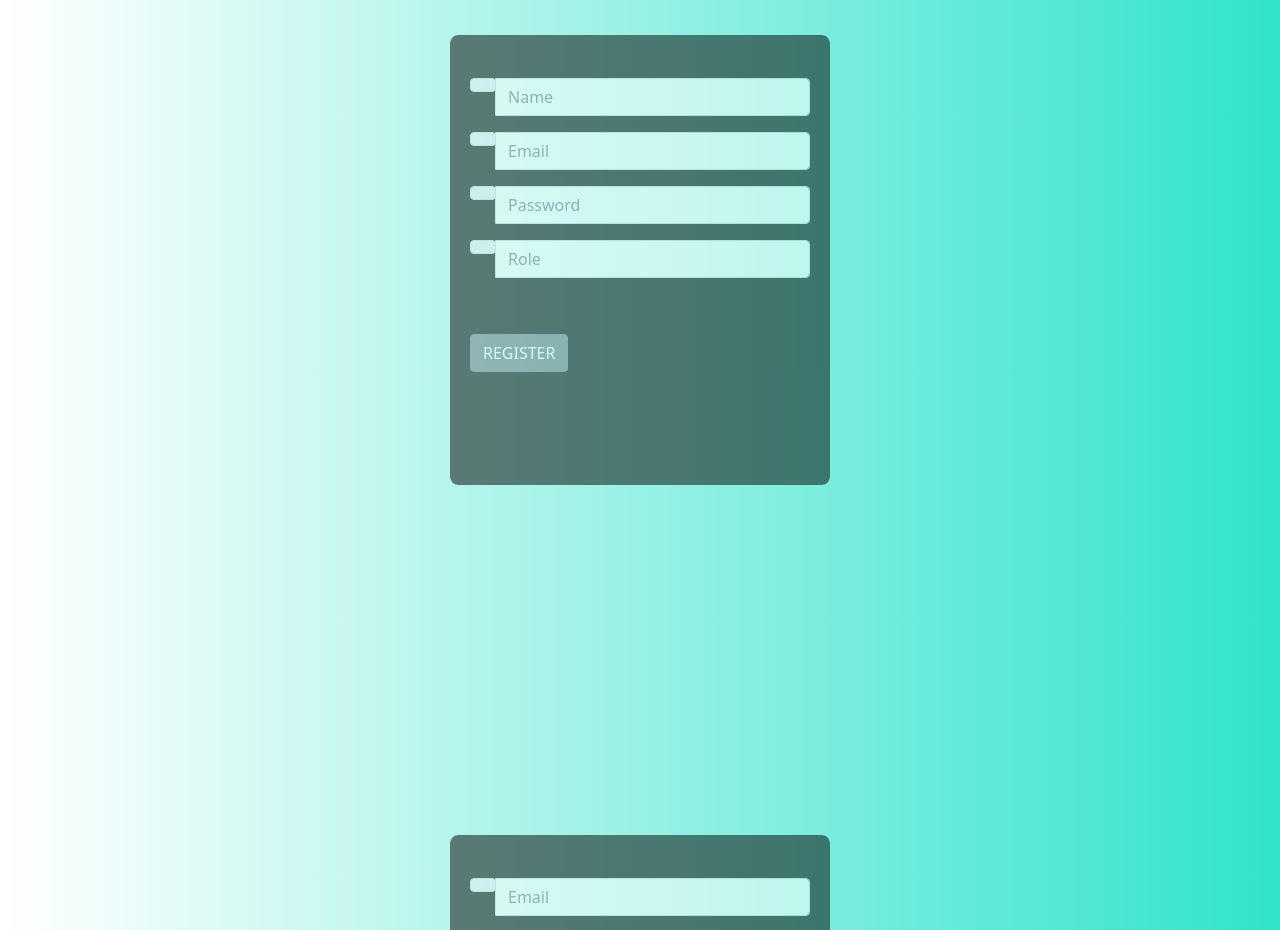
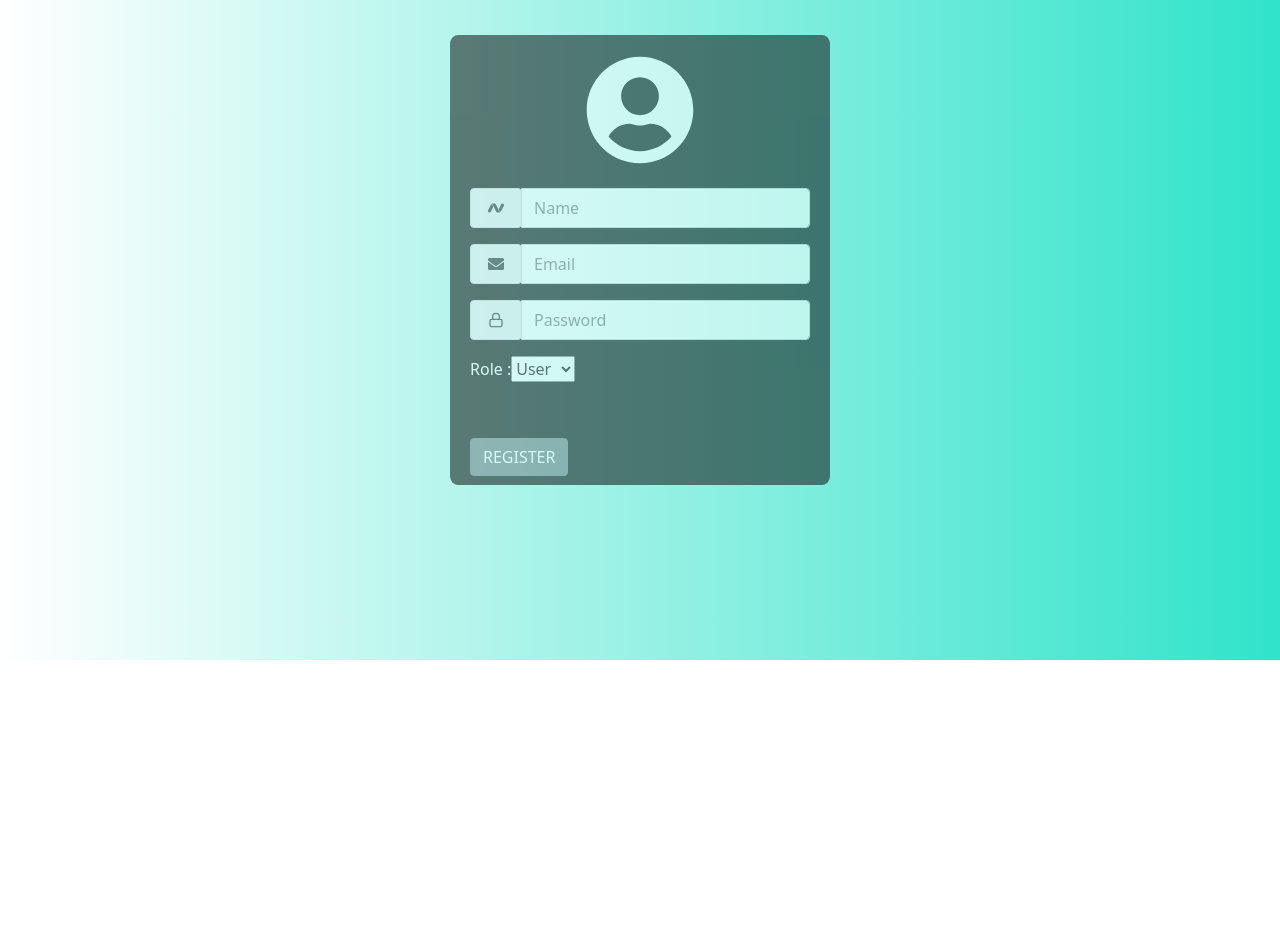
Before and after one commit to shreyoshi754/Sprint-2_Online-Shopping, a React (Create React App) app in the folder Frontend/online-shopping-app/: page / in a window 1280 px wide. Shown: the part 140-1070 px from the top of the page. After the commit the page ends 800 px from the top, so only its background shows below. Built offline with nearby package versions, Linux system fonts and the light colour scheme.

Commit message:
form Login n Register

```diff
--- a/Frontend/online-shopping-app/package.json
+++ b/Frontend/online-shopping-app/package.json
@@ -8,6 +8,7 @@
     "@fortawesome/fontawesome-svg-core": "^6.1.1",
     "@fortawesome/free-regular-svg-icons": "^6.1.1",
     "@fortawesome/free-solid-svg-icons": "^6.1.1",
+    "@fortawesome/react-fontawesome": "^0.1.18",
     "@mui/icons-material": "^5.8.0",
     "@mui/material": "^5.8.0",
     "@testing-library/jest-dom": "^5.16.4",
@@ -19,6 +20,7 @@
     "popper.js": "^1.16.1",
     "react": "^18.1.0",
     "react-dom": "^18.1.0",
+    "react-icons": "^4.3.1",
     "react-redux": "^8.0.1",
     "react-router-dom": "^6.3.0",
     "react-scripts": "5.0.1",
--- a/Frontend/online-shopping-app/src/components/Login.js
+++ b/Frontend/online-shopping-app/src/components/Login.js
@@ -1,5 +1,7 @@
 //import { FontAwesomeIcon } from '@fortawesome/react-fontawesome'
 //import {fa-regular,fa-circle-user} from '@fortawesome/free-solid-svg-icons'
+import { FaUserCircle,FaEnvelope,} from "react-icons/fa";
+import { FiLock } from "react-icons/fi";
 import './Form.css';
 import { useState } from 'react';
 
@@ -73,7 +75,10 @@ export default function Form() {
 		<div className="container">
 			<div className="form-box">
 				<div className="header-form">
-					<h4 className="text-primary text-center"><i class="fa-solid fa-circle-user" style={{ fontSize: "110px" }}></i></h4>
+					{/* <h4 className="text-primary text-center"><
+					i class="fa-solid fa-circle-user" style={{ fontSize: "110px" }}>
+					</i></h4> */}
+					<h4 className="text-primary text-center"><FaUserCircle style={{ fontSize: "110px",color:"white"}} /></h4>
 					<div className="image">
 					</div>
 				</div>
@@ -81,13 +86,13 @@ export default function Form() {
 					<form>
 						<div className="input-group mb-3">
 							<div className="input-group-prepend">
-								<span className="input-group-text"><i class="fa fa-user"></i></span>
+								<span className="input-group-text"><FaEnvelope style={{margin:"5px"}}/></span>
 							</div>
 							<input type="text" className="form-control" placeholder="Email" />
 						</div>
 						<div className="input-group mb-3">
 							<div className="input-group-prepend">
-								<span className="input-group-text"><i class="fa fa-lock"></i></span>
+								<span className="input-group-text"><FiLock style={{margin:"5px"}}/></span>
 							</div>
 							<input type="text" className="form-control" placeholder="Password" />
 						</div>
@@ -97,11 +102,7 @@ export default function Form() {
 							<div><a href="#">Forgot your password</a></div>
 						</div>
 					</form>
-					<div className="social">
-						<a href="#"><i className="fab fa-facebook"></i></a>
-						<a href="#"><i className="fab fa-twitter-square"></i></a>
-						<a href="#"><i className="fab fa-google"></i></a>
-					</div>
+
 				</div>
 			</div>
 		</div>
--- a/Frontend/online-shopping-app/src/components/Register.js
+++ b/Frontend/online-shopping-app/src/components/Register.js
@@ -1,12 +1,15 @@
-import './Form.css';
-import { useState } from 'react';
+import "./Form.css";
+import { useState } from "react";
+import { FaUserCircle,FaEnvelope,} from "react-icons/fa";//MdOutlineDriveFileRenameOutline
+import { FiLock } from "react-icons/fi";
+import { SiNamecheap,SiChevrolet } from "react-icons/si";
 
 export default function Form() {
-
   // States for registration
-    const [name, setName] = useState('');
-    const [email, setEmail] = useState('');
-    const [password, setPassword] = useState('');
+  const [name, setName] = useState("");
+  const [email, setEmail] = useState("");
+  const [password, setPassword] = useState("");
+  const [role, setRole] = useState("");
 
   // States for checking the errors
   const [submitted, setSubmitted] = useState(false);
@@ -33,7 +36,7 @@ export default function Form() {
   // Handling the form submission
   const handleSubmit = (e) => {
     e.preventDefault();
-        if (name === '' || email === '' || password === '') {
+    if (name === "" || email === "" || password === "") {
       setError(true);
     } else {
       setSubmitted(true);
@@ -47,8 +50,9 @@ export default function Form() {
       <div
         className="success"
         style={{
-                    display: submitted ? '' : 'none',
-                }}>
+          display: submitted ? "" : "none",
+        }}
+      >
         <h1>User {name} successfully registered!!</h1>
       </div>
     );
@@ -60,8 +64,9 @@ export default function Form() {
       <div
         className="error"
         style={{
-                    display: error ? '' : 'none',
-                }}>
+          display: error ? "" : "none",
+        }}
+      >
         <h1>Please enter all the fields</h1>
       </div>
     );
@@ -71,43 +76,56 @@ export default function Form() {
     <div className="container">
       <div className="form-box">
         <div className="header-form">
-                    <h4 className="text-primary text-center"><i class="fa-solid fa-circle-user" style={{ fontSize: "110px" }}></i></h4>
-                    <div className="image">
-                    </div>
+          <h4 className="text-primary text-center">
+          <FaUserCircle style={{ fontSize: "110px",color:"white"}}/>
+          </h4>
+          <div className="image"></div>
         </div>
         <div className="body-form">
           <form>
             <div className="input-group mb-3">
               <div className="input-group-prepend">
-                                <span className="input-group-text"><i class="fa fa-user"></i></span>
+                <span className="input-group-text">
+                <SiNamecheap style={{margin:"5px"}}/>
+                </span>
               </div>
               <input type="text" className="form-control" placeholder="Name" />
             </div>
             <div className="input-group mb-3">
               <div className="input-group-prepend">
-                                <span className="input-group-text"><i class="fa fa-user"></i></span>
+                <span className="input-group-text">
+                <FaEnvelope style={{margin:"5px"}}/>
+                </span>
               </div>
               <input type="text" className="form-control" placeholder="Email" />
             </div>
             <div className="input-group mb-3">
               <div className="input-group-prepend">
-                                <span className="input-group-text"><i class="fa fa-lock"></i></span>
+                <span className="input-group-text">
+                <FiLock style={{margin:"5px"}}/>
+                </span>
               </div>
-                            <input type="text" className="form-control" placeholder="Password" />
+              <input
+                type="text"
+                className="form-control"
+                placeholder="Password"
+              />
             </div>
             <div className="input-group mb-3">
-                            <div className="input-group-prepend">
-                                <span className="input-group-text"><i class="fa fa-lock"></i></span>
+
+              <label>
+                Role :
+                <select value={role} >
+                  <option value="user">User</option>
+                  <option value="seller">Seller</option>
+                </select>
+              </label>
             </div>
-                            <input type="text" className="form-control" placeholder="Role" />
-                        </div>
-                        <button type="button" className="btn btn-secondary btn-block">REGISTER</button>
+            <button type="button" className="btn btn-secondary btn-block">
+              REGISTER
+            </button>
           </form>
-                    <div className="social">
-                        <a href="#"><i className="fab fa-facebook"></i></a>
-                        <a href="#"><i className="fab fa-twitter-square"></i></a>
-                        <a href="#"><i className="fab fa-google"></i></a>
-                    </div>
+
         </div>
       </div>
     </div>
--- a/Frontend/online-shopping-app/src/index.js
+++ b/Frontend/online-shopping-app/src/index.js
@@ -3,14 +3,14 @@ import ReactDOM from 'react-dom/client';
 import './index.css';
 import App from './App';
 import reportWebVitals from './reportWebVitals';
-import Login from './components/Login';
-import Register from './components/Register';
+import Login from './Components/Login';
+import Register from './Components/Register';
 
 const root = ReactDOM.createRoot(document.getElementById('root'));
 root.render(
   <React.StrictMode>
-    <Register/>
-    <Login />
+
+    <Register />
   </React.StrictMode>
 );
 
```
Also changed, not shown: 1 other file (tests, documents, lock files or other folders). Lines whose indentation alone changed are shown as unchanged.
